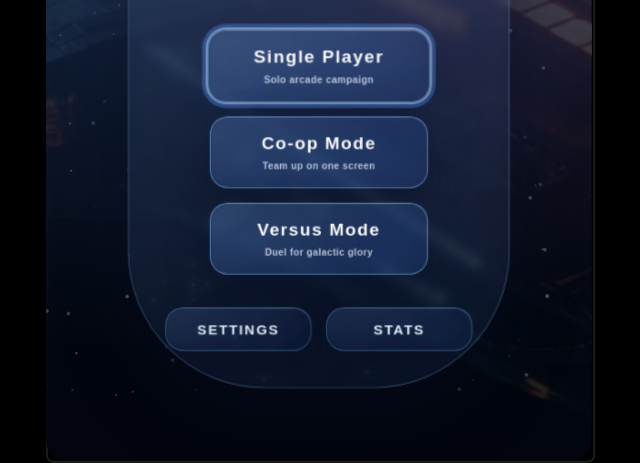
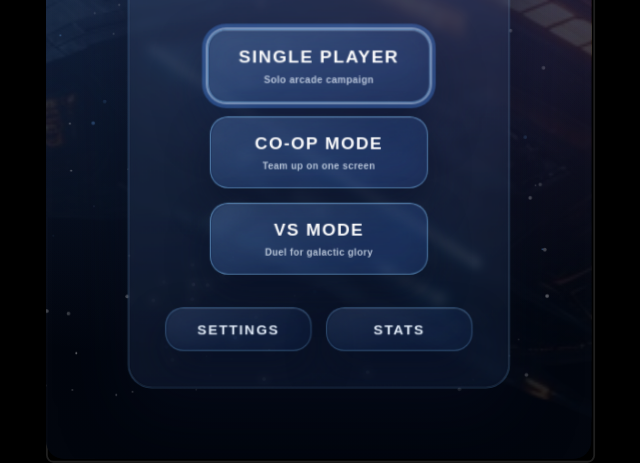
Before and after one commit to crcknaka/Space-Void, a plain HTML site: page web/index.html in a window 1280 px wide. Shown: the part 341-804 px from the top of the page, without its empty margins (321-961 px from the left). Drawn offline with Linux system fonts and the light colour scheme.

Commit message:
Adjust menu styling and coop rocket control

```diff
--- a/web/js/menu.js
+++ b/web/js/menu.js
@@ -179,15 +179,15 @@
             ${resumeButton}
             <div class="menu__actions">
               <button class="menu__button glass-button glass-button--primary menu__button--stacked" data-action="single" data-ui-sound="button">
-                <span class="menu__button-title">Single Player</span>
+                <span class="menu__button-title">SINGLE PLAYER</span>
                 <span class="menu__button-meta">Solo arcade campaign</span>
               </button>
               <button class="menu__button glass-button glass-button--primary menu__button--stacked" data-action="coop" data-ui-sound="button">
-                <span class="menu__button-title">Co-op Mode</span>
+                <span class="menu__button-title">CO-OP MODE</span>
                 <span class="menu__button-meta">Team up on one screen</span>
               </button>
               <button class="menu__button glass-button glass-button--primary menu__button--stacked" data-action="versus" data-ui-sound="button">
-                <span class="menu__button-title">Versus Mode</span>
+                <span class="menu__button-title">VS MODE</span>
                 <span class="menu__button-meta">Duel for galactic glory</span>
               </button>
             </div>
--- a/web/js/single-player.js
+++ b/web/js/single-player.js
@@ -931,7 +931,7 @@ class GameWorld {
           left: 'ArrowLeft',
           right: 'ArrowRight',
           shoot: 'Enter',
-          rocket: 'Enter',
+          rocket: 'Numpad0',
           speed: 'Numpad0',
         },
         facingLeft: false,
--- a/web/styles.css
+++ b/web/styles.css
@@ -419,7 +419,7 @@ body {
 
 .menu.menu--main.glass-panel {
   backdrop-filter: blur(5px);
-  border-radius: 150px;
+  border-radius: 26px;
 }
 
 .menu--modal {
```
